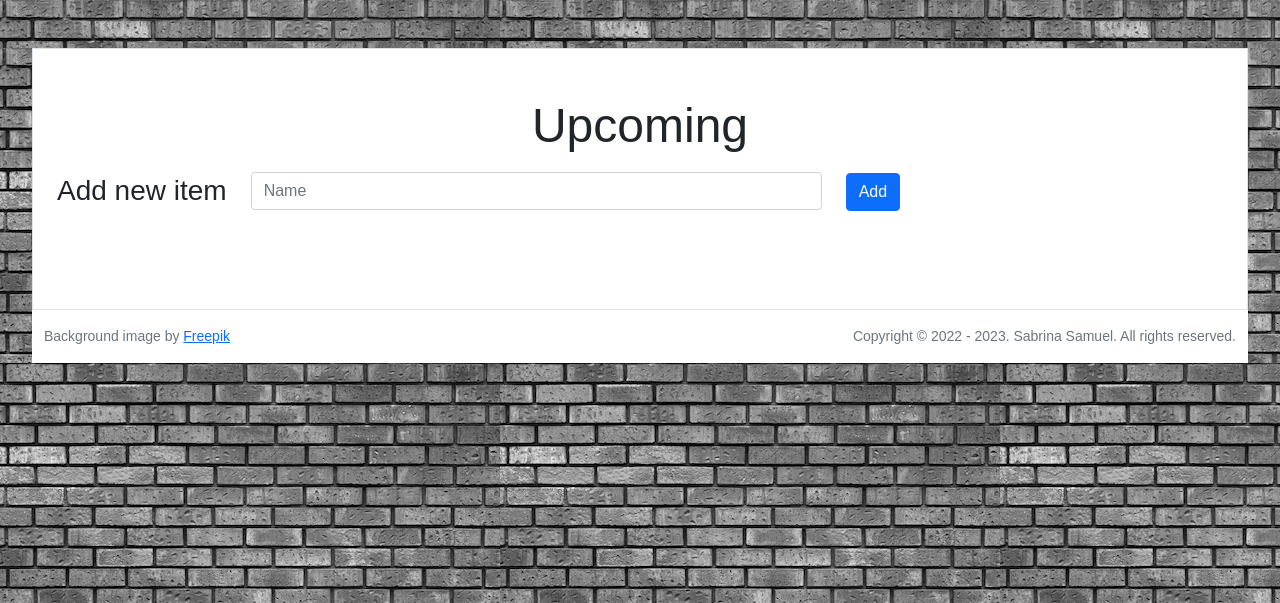
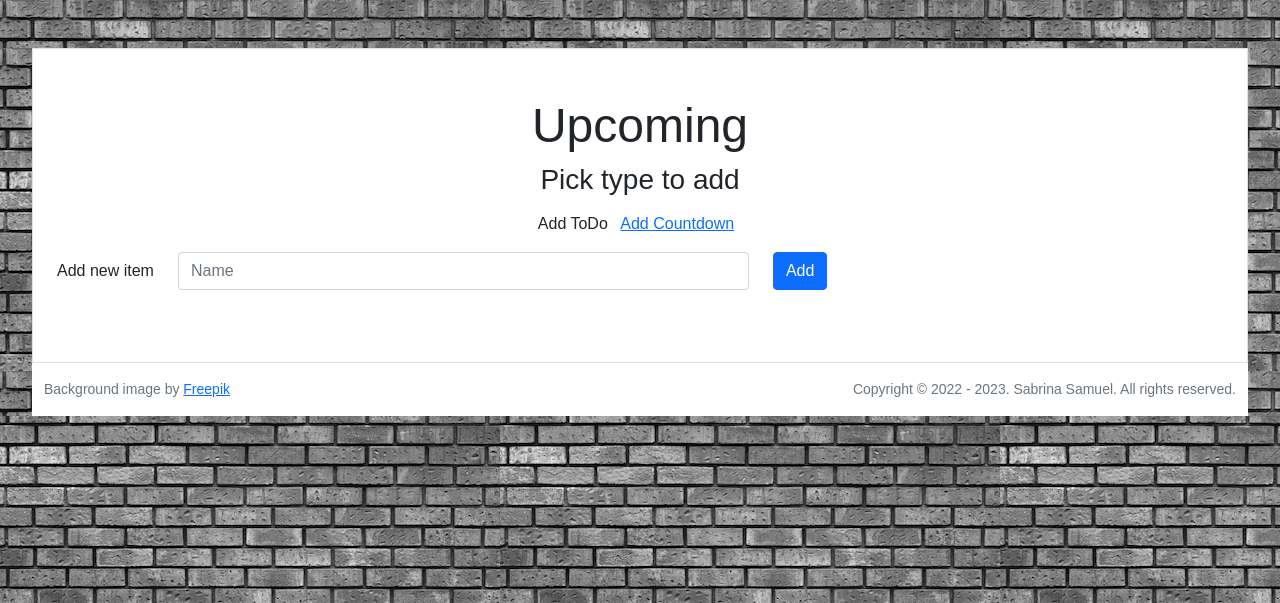
Before and after one commit to ssrome/cs50-final-project, a Flask app: template templates/index.html in a window 1280 px wide. Shown: the top 603 px of the page. Run offline with Flask 2, Linux system fonts and the light colour scheme; the template is opened without the code that fills it, so the values that code supplies are empty; some libraries are stand-ins or nearby versions; some web fonts are replaced.

Commit message:
Add countdown page and date field

```diff
--- a/app.py
+++ b/app.py
@@ -2,11 +2,11 @@ from flask import Flask, render_template, request
 import json
 from localStoragePy import localStoragePy
 import os
-
 from src.check_created_event import CheckCreatedEvent
 from src.events import Events
 from src.get_current_year import GetCurrentYear
 from src.event_item import EventItem
+
 
 localStorage = localStoragePy("cs50-todo", "json")
 
@@ -95,6 +95,11 @@ def completed():
     return render_template("completed.html", item_list=filtered_completed_items)
 
 
+@app.route("/add-countdown")
+def add_countdown():
+    return render_template("add-countdown.html")
+
+
 @app.route("/error")
 def error():
     return render_template("error.html")
--- a/static/styles.css
+++ b/static/styles.css
@@ -3,10 +3,6 @@ html, body {
   background-repeat: repeat;
   font-family: 'Reem Kufi Fun', sans-serif;
   /*font-family: 'Press Start 2P', cursive;*/
-}
-
-main{
-  font-size: 28px;
 }
 
 h1{
--- a/templates/index.html
+++ b/templates/index.html
@@ -1,6 +1,14 @@
 {% extends "layout.html" %} {% block title %} Home {% endblock %} {% block main
 %}
 <h1>Upcoming</h1>
+
+<h3>Pick type to add</h3>
+
+<div class="my-3">
+    <a>Add ToDo</a>
+    <span class="px-2"><a href="add-countdown">Add Countdown</a></span>
+</div>
+
 
 <form method="POST">
   <div class="row g-6 align-items-center mx-auto">
```
Also changed, not shown: templates/add-countdown.html (added, +10 -0 lines), tests/test_app.py (+28 -0 lines).
